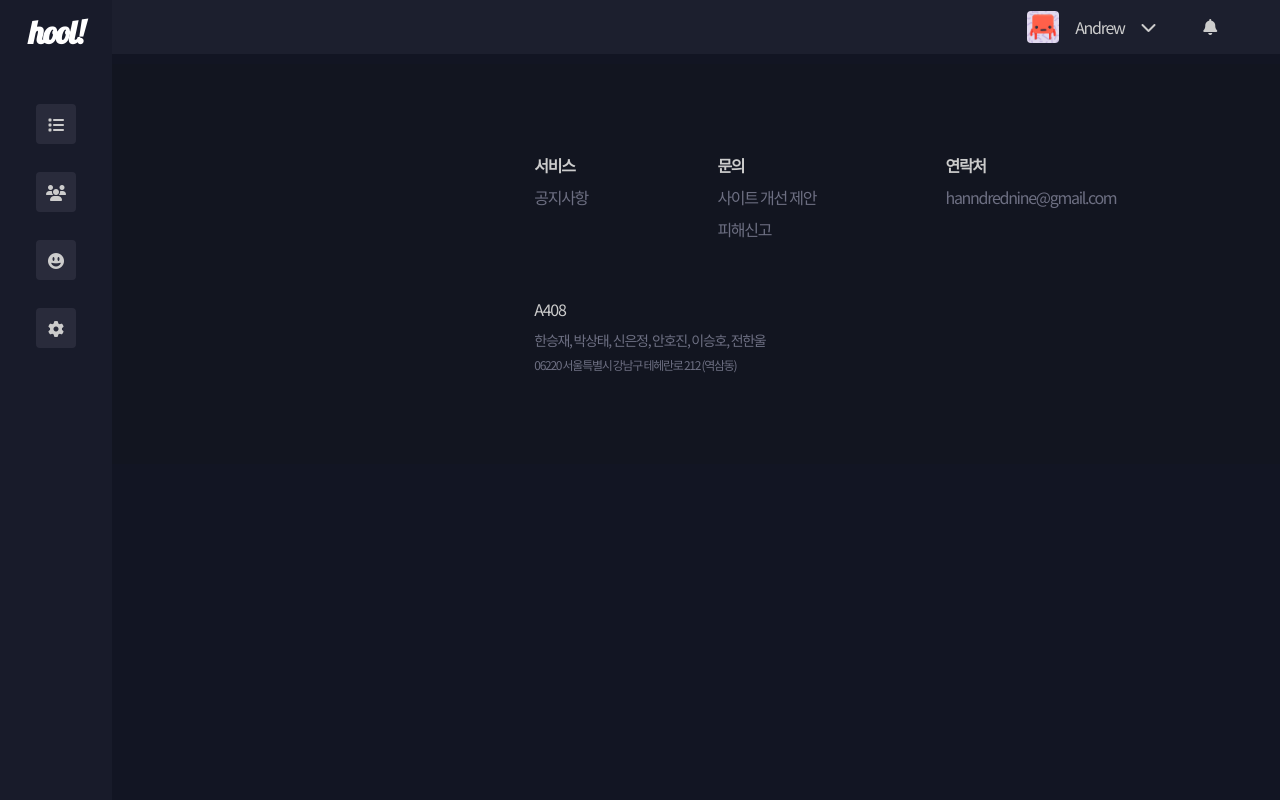
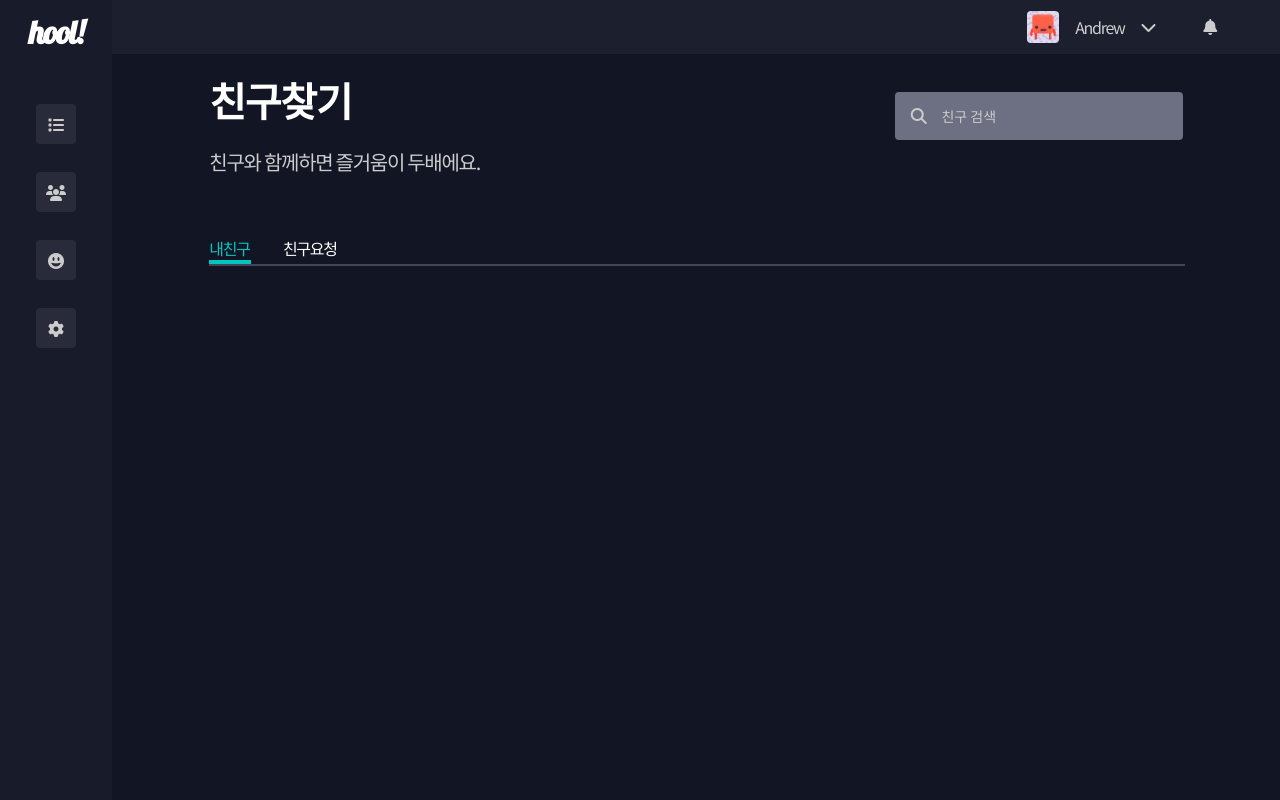
Before and after one commit to heptris/hool, a React (Vite) app in the folder frontend/: page /social in a window 1280 px wide. Shown: the top 800 px of the page. Built offline with nearby package versions, Linux system fonts and the light colour scheme.

Commit message:
:sparkles: [FEAT] 친구페이지 추가
Inventory & Profile Refactor + Add Social Page

```diff
--- a/frontend/src/App.tsx
+++ b/frontend/src/App.tsx
@@ -1,13 +1,14 @@
 import { Layout } from "components/layouts/Layout";
 import { Routes, Route } from "react-router-dom";
-import { HomeView, ProfileView } from "pages";
+import { HomeView, ProfilePage, SocialPage } from "pages";
 
 function App() {
   return (
     <Layout>
       <Routes>
         <Route path="/" element={<HomeView />} />
-        <Route path="/profile" element={<ProfileView />} />
+        <Route path="/profile" element={<ProfilePage />} />
+        <Route path="/social" element={<SocialPage />} />
       </Routes>
     </Layout>
   );
--- a/frontend/src/components/accounts/Inventory.tsx
+++ b/frontend/src/components/accounts/Inventory.tsx
@@ -8,13 +8,13 @@ function Inventory() {
   const [isOwnItems, setIsOwnItems] = useState(true);
   const [isDisplayModal, setIsDisplayModal] = useState(false);
 
-  const switchIsItems = () => {
-    setIsOwnItems(!isOwnItems);
-  };
-
   const switchIsDisplayModal = () => {
     setIsDisplayModal(!isDisplayModal);
   };
+
+  const MyOwnItems = [];
+
+  const MyFavorites = [];
 
   return (
     <InventoryBox>
@@ -28,8 +28,9 @@ function Inventory() {
                 }
               : {}
           }
-          disabled={isOwnItems ? true : false}
-          onClick={switchIsItems}
+          onClick={() => {
+            setIsOwnItems(true);
+          }}
         >
           <span style={isOwnItems ? { color: darkTheme.mainBadgeColor } : {}}>
             소유중
@@ -43,8 +44,9 @@ function Inventory() {
                   background: `linear-gradient(to bottom, transparent 85%, ${darkTheme.mainBadgeColor} 15%)`,
                 }
           }
-          disabled={isOwnItems ? false : true}
-          onClick={switchIsItems}
+          onClick={() => {
+            setIsOwnItems(false);
+          }}
         >
           <span style={isOwnItems ? {} : { color: darkTheme.mainBadgeColor }}>
             즐겨찾기
--- a/frontend/src/components/layouts/NavSide.tsx
+++ b/frontend/src/components/layouts/NavSide.tsx
@@ -18,9 +18,11 @@ const NavSide = () => {
             <Icon className="fa-solid fa-list" />
           </Btn>
         </NavLink>
-        <Btn>
-          <Icon className="fa-solid fa-users" />
-        </Btn>
+        <NavLink to="/social">
+          <Btn>
+            <Icon className="fa-solid fa-users" />
+          </Btn>
+        </NavLink>
         <Btn>
           <Icon className="fa-solid fa-face-grin-wide" />
         </Btn>
--- /dev/null
+++ b/frontend/src/components/social/Social.tsx
@@ -0,0 +1,171 @@
+import { useState } from "react";
+
+import styled from "styled-components";
+import { darkTheme } from "styles/Theme";
+import { letterSpacingSize } from "styles/GlobalStyle";
+
+function Social() {
+  const [isDisplayMyFriends, setIsDisplayMyFriends] = useState(true);
+
+  const myFriends = [
+    { nickname: "Thomas", curPos: "일본 vs 대한민국 같이봐요", status: "live" },
+    { nickname: "Bell", curPos: "접속중", status: "loggedIn" },
+    { nickname: "Dijkstra", curPos: "12 minutes ago", status: "loggedOut" },
+  ];
+
+  const requests = [{ nickname: "Ronaldo", msg: "친해지고싶어요." }];
+
+  const searchRes = [{ nickname: "Kruskal", email: "mst@gmail.com" }];
+
+  return (
+    <>
+      <SocialHeader>
+        <div
+          style={{
+            display: "flex",
+            justifyContent: "space-between",
+            alignItems: "center",
+          }}
+        >
+          <HeaderText>친구찾기</HeaderText>
+          <SearchBar tabIndex={1}>
+            <MagIcon className="fa-solid fa-magnifying-glass"></MagIcon>
+            <SearchInput type="text" placeholder="친구 검색" />
+          </SearchBar>
+        </div>
+
+        <SubText>친구와 함께하면 즐거움이 두배에요.</SubText>
+
+        <Switches>
+          <SwitchItem
+            style={
+              isDisplayMyFriends
+                ? {
+                    background: `linear-gradient(to bottom, transparent 85%, ${darkTheme.mainBadgeColor} 15%)`,
+                  }
+                : {}
+            }
+            onClick={() => {
+              setIsDisplayMyFriends(true);
+            }}
+          >
+            <span
+              style={
+                isDisplayMyFriends ? { color: darkTheme.mainBadgeColor } : {}
+              }
+            >
+              내친구
+            </span>
+          </SwitchItem>
+          <SwitchItem
+            style={
+              isDisplayMyFriends
+                ? {}
+                : {
+                    background: `linear-gradient(to bottom, transparent 85%, ${darkTheme.mainBadgeColor} 15%)`,
+                  }
+            }
+            onClick={() => {
+              setIsDisplayMyFriends(false);
+            }}
+          >
+            <span
+              style={
+                isDisplayMyFriends ? {} : { color: darkTheme.mainBadgeColor }
+              }
+            >
+              친구요청
+            </span>
+          </SwitchItem>
+        </Switches>
+        <Hr />
+      </SocialHeader>
+      {isDisplayMyFriends && <MyFriends></MyFriends>}
+      {!isDisplayMyFriends && <Requests></Requests>}
+    </>
+  );
+}
+
+const SocialHeader = styled.div`
+  width: 83.33333%;
+  display: flex;
+  flex-direction: column;
+  justify-content: space-between;
+`;
+
+const HeaderText = styled.h1`
+  font-size: 2.5rem;
+  font-weight: bold;
+  margin: 0 0 2rem 0;
+`;
+
+const SubText = styled.span`
+  font-size: 1.25rem;
+  color: ${darkTheme.adaptiveGrey200};
+  margin: 0 0 4rem 0;
+`;
+
+const SearchBar = styled.div`
+  display: flex;
+  align-items: center;
+  background-color: ${darkTheme.adaptiveGrey500};
+  padding: 0.5rem 1rem;
+  border-radius: 4px;
+  width: 16rem;
+  height: 2rem;
+
+  &:focus-within {
+    outline: 2px solid ${darkTheme.mainBadgeColor};
+  }
+`;
+
+const MagIcon = styled.i`
+  color: ${darkTheme.adaptiveGrey200};
+`;
+
+const SearchInput = styled.input`
+  background-color: transparent;
+  border: 0;
+  width: 100%;
+  padding-left: 1rem;
+  font: inherit;
+  font-size: 0.875rem;
+  color: ${darkTheme.adaptiveGrey200};
+
+  &:focus {
+    outline: none;
+  }
+
+  ::placeholder {
+    color: ${darkTheme.adaptiveGrey200};
+  }
+`;
+
+const Switches = styled.div``;
+
+const SwitchItem = styled.button`
+  background-color: transparent;
+  margin: 0 2rem 0 0;
+  padding: 0 0 0.25rem 0;
+
+  span {
+    margin-right: ${letterSpacingSize}rem;
+  }
+
+  &:hover {
+    cursor: pointer;
+  }
+`;
+
+const Hr = styled.hr`
+  border: 1px solid ${darkTheme.adaptiveGrey700};
+  background-color: ${darkTheme.adaptiveGrey700};
+  width: 100%;
+  margin: 0;
+`;
+
+const MyFriends = styled.div``;
+
+const Requests = styled.div``;
+
+export default Social;
--- a/frontend/src/pages/ProfileView.tsx
+++ b/frontend/src/pages/ProfilePage.tsx
@@ -1,7 +1,4 @@
-import { useState } from "react";
-
 import styled from "styled-components";
-import { darkTheme } from "styles/Theme";
 
 import Profile from "components/accounts/Profile";
 import Inventory from "components/accounts/Inventory";
--- /dev/null
+++ b/frontend/src/pages/SocialPage.tsx
@@ -0,0 +1,22 @@
+import styled from "styled-components";
+
+import Social from "components/social/Social";
+
+function SocialView() {
+  return (
+    <Container>
+      <Social />
+    </Container>
+  );
+}
+
+const Container = styled.div`
+  width: 100%;
+  min-height: 100vh;
+  display: flex;
+  justify-content: center;
+  align-items: start;
+  padding: 1rem 0 0 0;
+`;
+
+export default SocialView;
--- a/frontend/src/pages/index.ts
+++ b/frontend/src/pages/index.ts
@@ -1,2 +1,3 @@
 export {default as HomeView} from './HomeView'
-export {default as ProfileView} from './ProfileView'
+export {default as ProfilePage} from './ProfilePage'
+export {default as SocialPage} from './SocialPage'
```
